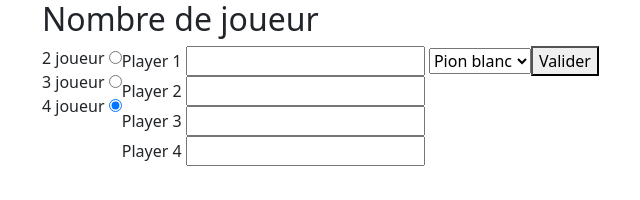
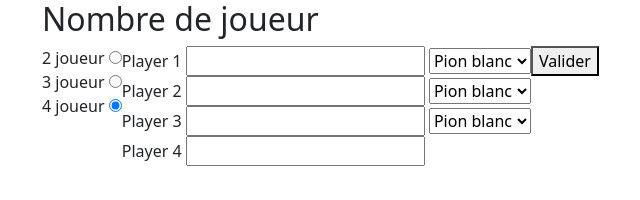
Before and after one commit to 2Raphael5/Snake-Ladder, a plain HTML site: page index.html in a window 1280 px wide. Shown: the whole page, without its empty margins (40-680 px from the left). Drawn offline with Linux system fonts and the light colour scheme.

Commit message:
Update index.html

```diff
--- a/index.html
+++ b/index.html
@@ -41,10 +41,22 @@
         <div class="player" id="Player2" class="invisible">
           <label for="player2">Player 2</label>
           <input type="text" name="" id="player2">
+          <select name="" id="">
+            <option value="pionBlanc">Pion blanc</option>
+            <option value="pionBleu">Pion bleu</option>
+            <option value="pionNoir">Pion noir</option>
+            <option value="pionJaune">Pion jaune</option>
+          </select>
         </div>
         <div class="player" id="Player3" class="invisible">
           <label for="player3">Player 3</label>
           <input type="text" name="" id="player3">
+          <select name="" id="">
+            <option value="pionBlanc">Pion blanc</option>
+            <option value="pionBleu">Pion bleu</option>
+            <option value="pionNoir">Pion noir</option>
+            <option value="pionJaune">Pion jaune</option>
+          </select>
         </div>
         <div class="player" id="Player4" class="invisible">
           <label for="player4">Player 4</label>
```
